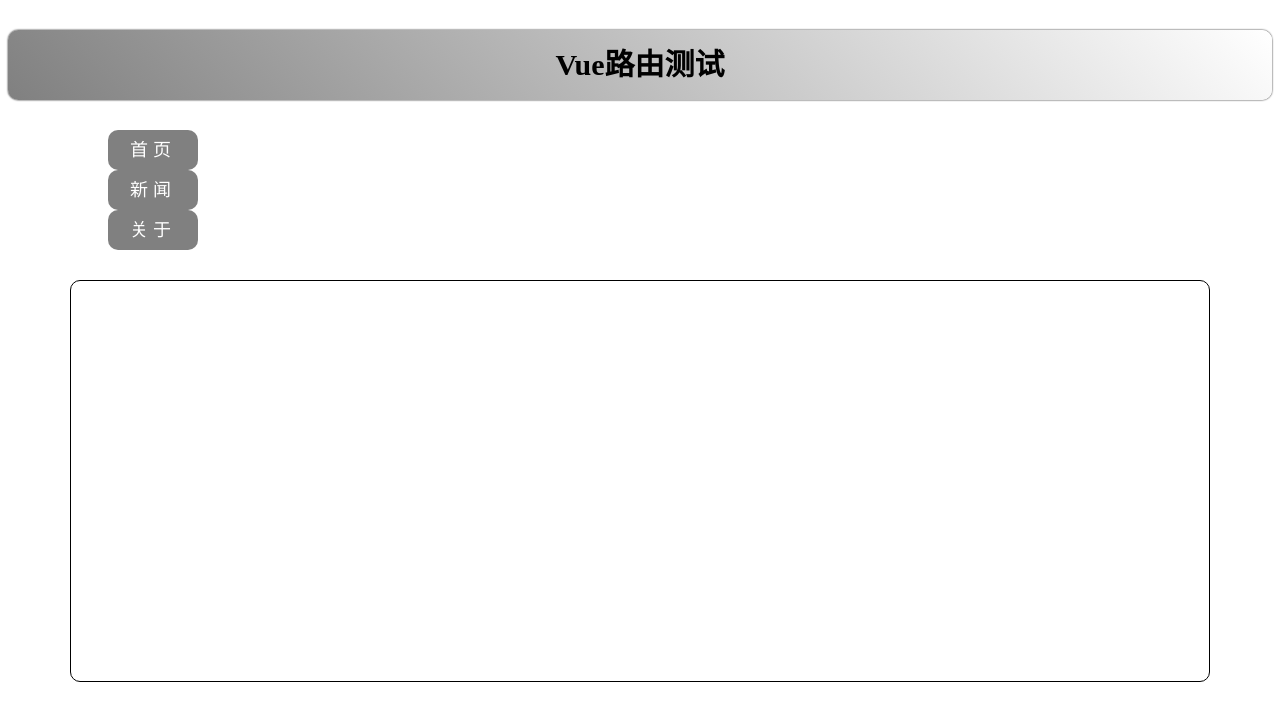
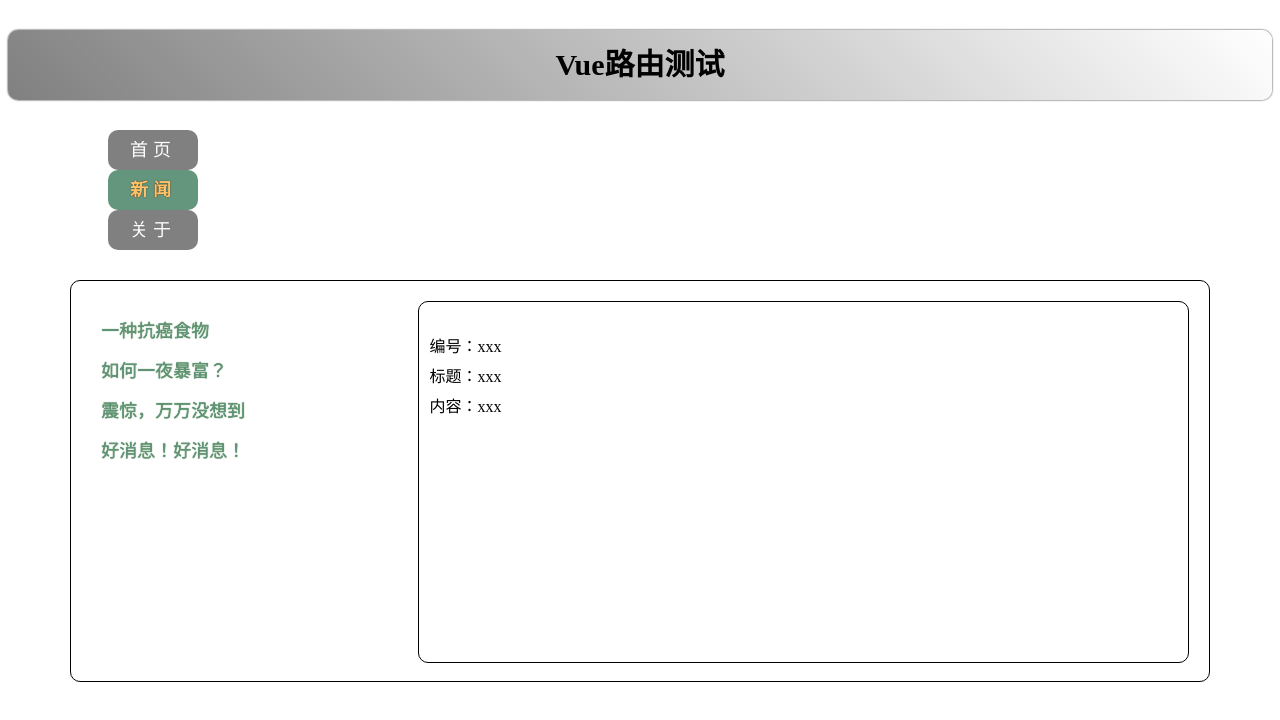
Before and after one commit to recursionBlack/vue3Learn2, a Vue app in the folder hello_vue3/: page /news/detail in a window 1280 px wide. Before the commit this address had no page. Shown: the top 720 px of the page. Built offline with nearby package versions, Linux system fonts and the light colour scheme; the HTML template or start-up script is replaced by a standard one.

Commit message:
36，路由——嵌套路由

```diff
--- /dev/null
+++ b/hello_vue3/src/pages/Detail.vue
@@ -0,0 +1,19 @@
+<template>
+  <ul class="news-list">
+    <li>编号：xxx</li>
+    <li>标题：xxx</li>
+    <li>内容：xxx</li>
+  </ul>
+</template>
+
+<script setup lang="ts"></script>
+
+<style scoped>
+.news-list {
+  list-style: none;
+  padding-left: 20px;
+}
+.news-list > li {
+  line-height: 30px;
+}
+</style>
--- a/hello_vue3/src/pages/News.vue
+++ b/hello_vue3/src/pages/News.vue
@@ -1,15 +1,43 @@
 <template>
   <div class="news">
+    <!-- 导航区 -->
     <ul>
-      <li><a href="#">新闻001</a></li>
-      <li><a href="#">新闻002</a></li>
-      <li><a href="#">新闻003</a></li>
-      <li><a href="#">新闻004</a></li>
+      <li v-for="news in newsList" :key="news.id">
+        <RouterLink to="/news/detail">{{ news.title }}</RouterLink>
+      </li>
     </ul>
+    <!-- 展示区 -->
+    <div class="news-content"><RouterView></RouterView></div>
   </div>
 </template>
 
-<script setup lang="ts"></script>
+<script setup lang="ts">
+import { reactive } from 'vue'
+import { RouterView, RouterLink } from 'vue-router'
+
+const newsList = reactive([
+  {
+    id: 'asdfqwer01',
+    title: '一种抗癌食物',
+    content: '西兰花',
+  },
+  {
+    id: 'asdfqwer02',
+    title: '如何一夜暴富？',
+    content: '学IT',
+  },
+  {
+    id: 'asdfqwer03',
+    title: '震惊，万万没想到',
+    content: '明天是周一',
+  },
+  {
+    id: 'asdfqwer04',
+    title: '好消息！好消息！',
+    content: '快过年了',
+  },
+])
+</script>
 
 <style scoped>
 .news {
--- a/hello_vue3/src/router/index.ts
+++ b/hello_vue3/src/router/index.ts
@@ -5,6 +5,7 @@ import { createRouter, createWebHistory } from 'vue-router'
 import Home from '@/pages/Home.vue'
 import News from '@/pages/News.vue'
 import About from '@/pages/About.vue'
+import Detail from '@/pages/Detail.vue'
 
 // 创建路由器
 const router = createRouter({
@@ -20,6 +21,7 @@ const router = createRouter({
       name: 'xinwen',
       path: '/news',
       component: News,
+      children: [{ path: 'detail', component: Detail }],
     },
     {
       name: 'guanyu',
```
